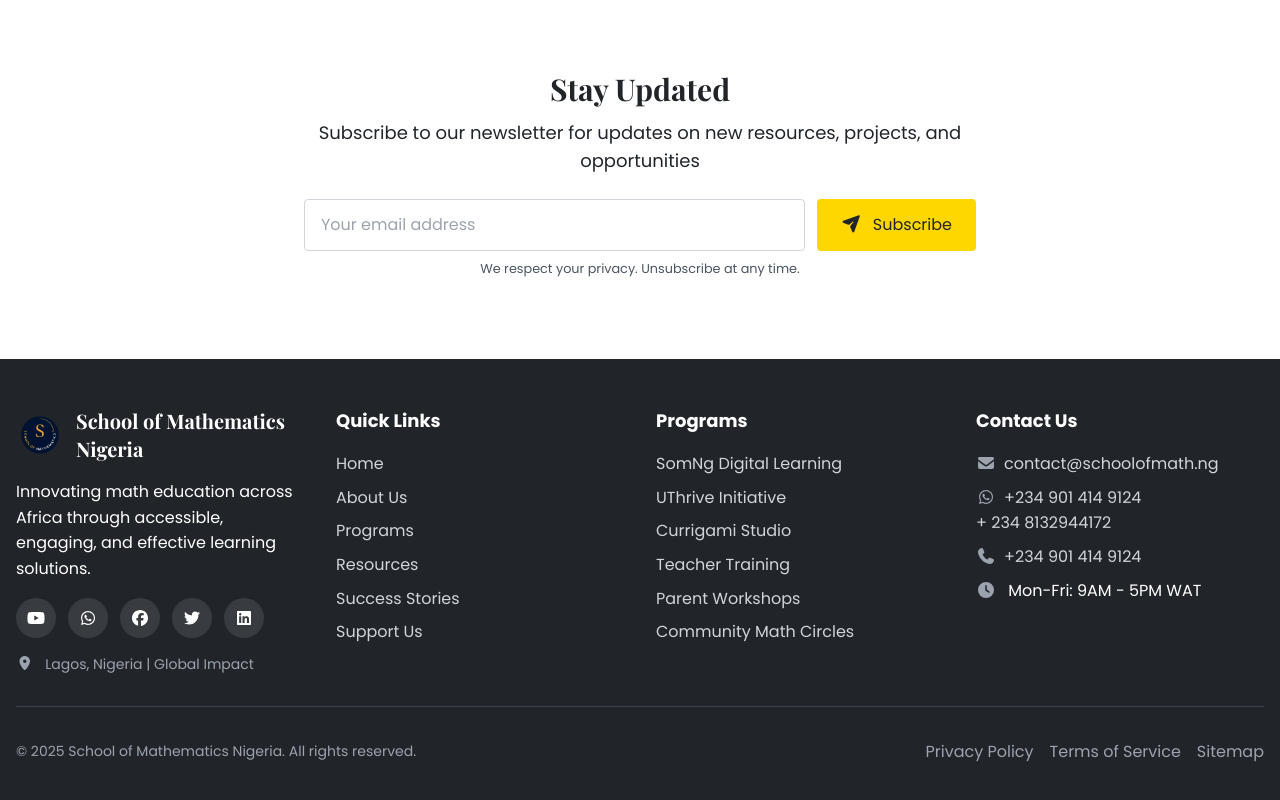
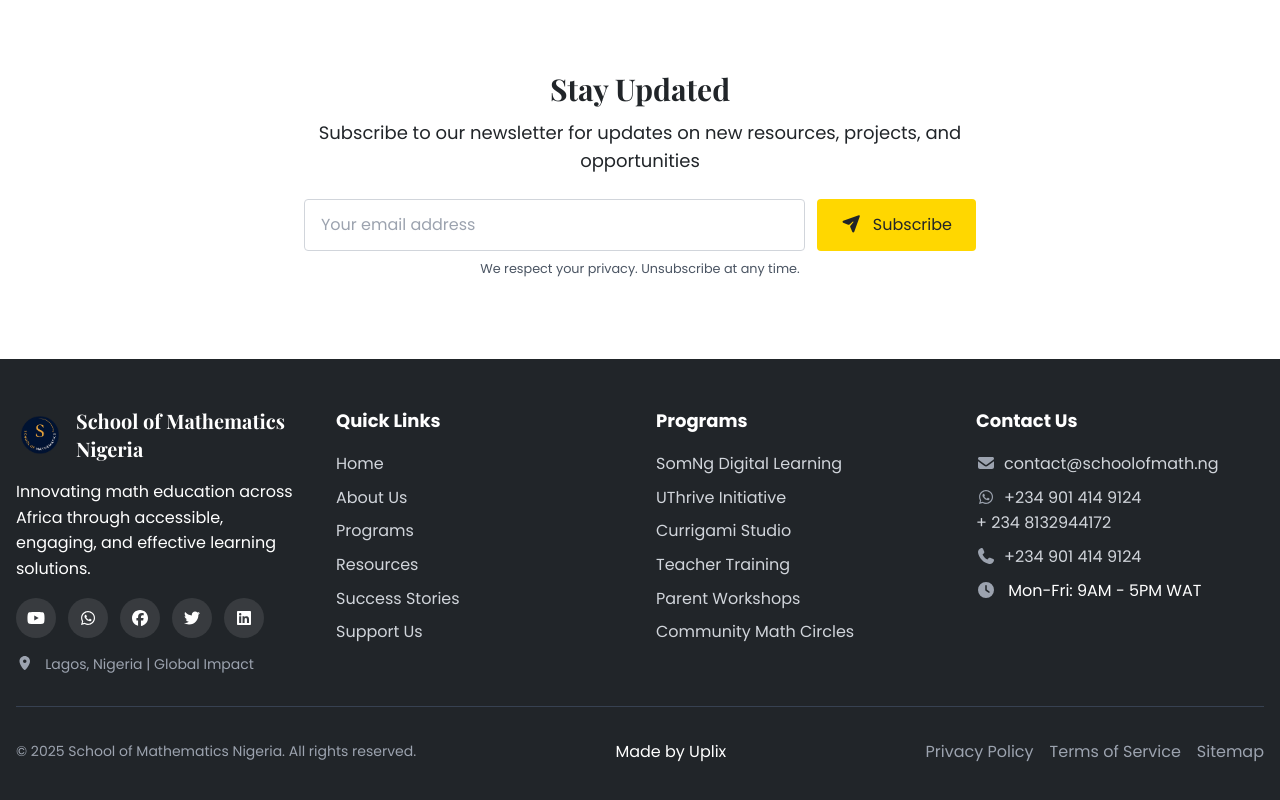
Before and after one commit to Citycod/SOMNG, a React (Vite) app: page / in a window 1280 px wide. Shown: the part 8887-9687 px from the top of the page. Built offline with nearby package versions, Linux system fonts and the light colour scheme.

Commit message:
Update Footer.tsx

```diff
--- a/src/components/Footer.tsx
+++ b/src/components/Footer.tsx
@@ -67,6 +67,7 @@ const Footer: React.FC = () => {
         <hr className="my-8 border-gray-700" />
         <div className="flex flex-col items-center justify-between md:flex-row">
           <p className="text-sm text-gray-400">&copy; 2025 School of Mathematics Nigeria. All rights reserved.</p>
+          <a href="https://portfolio-neon-ten-34.vercel.app/"> Made by Uplix</a>
           <div className="flex mt-4 space-x-4 md:mt-0">
             {['Privacy Policy', 'Terms of Service', 'Sitemap'].map((link, i) => (
               <a key={i} href="#" className="text-gray-400 transition hover:text-white">{link}</a>
@@ -78,4 +79,5 @@ const Footer: React.FC = () => {
   );
 };
 
+
 export default Footer;
```
